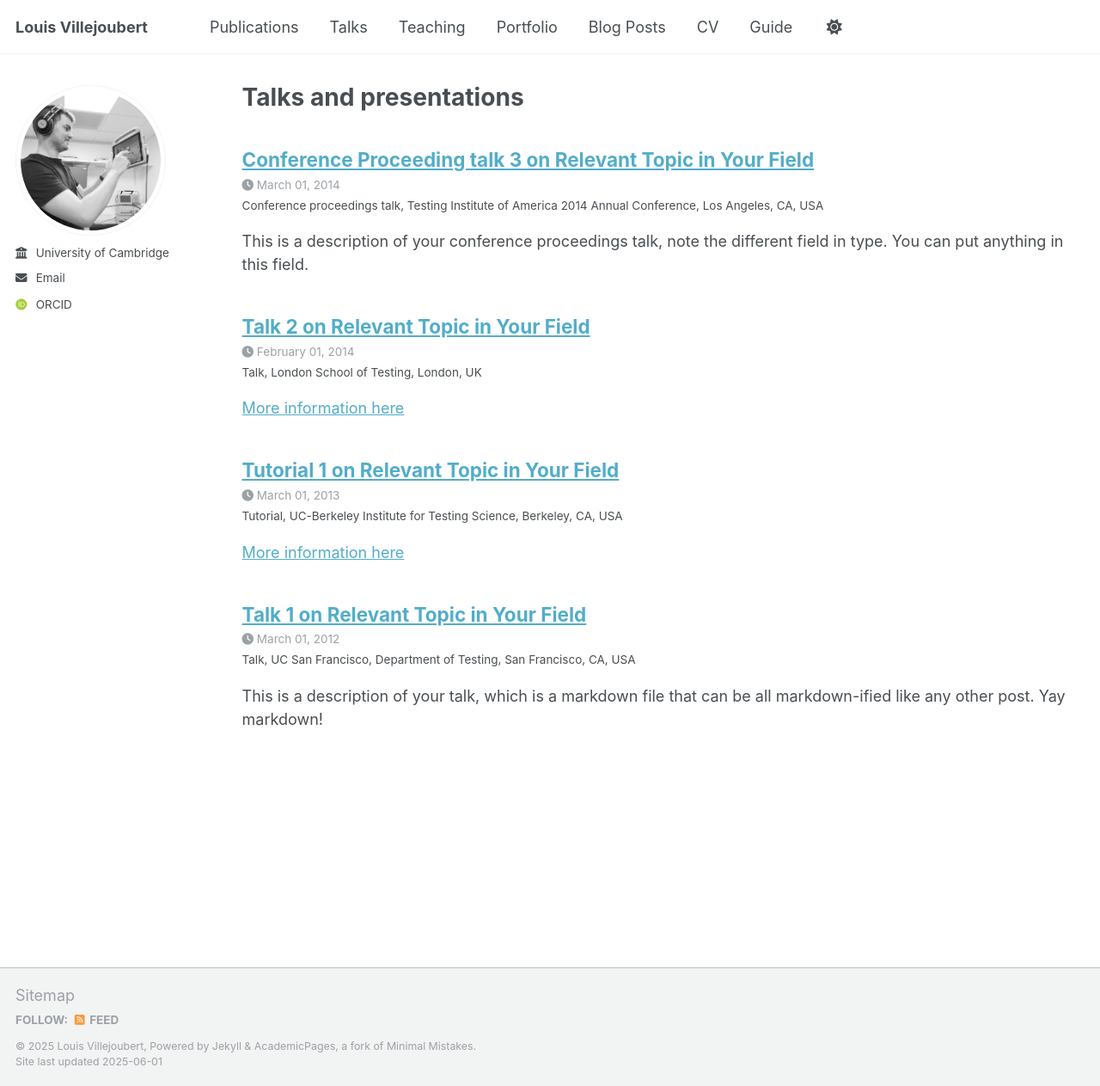
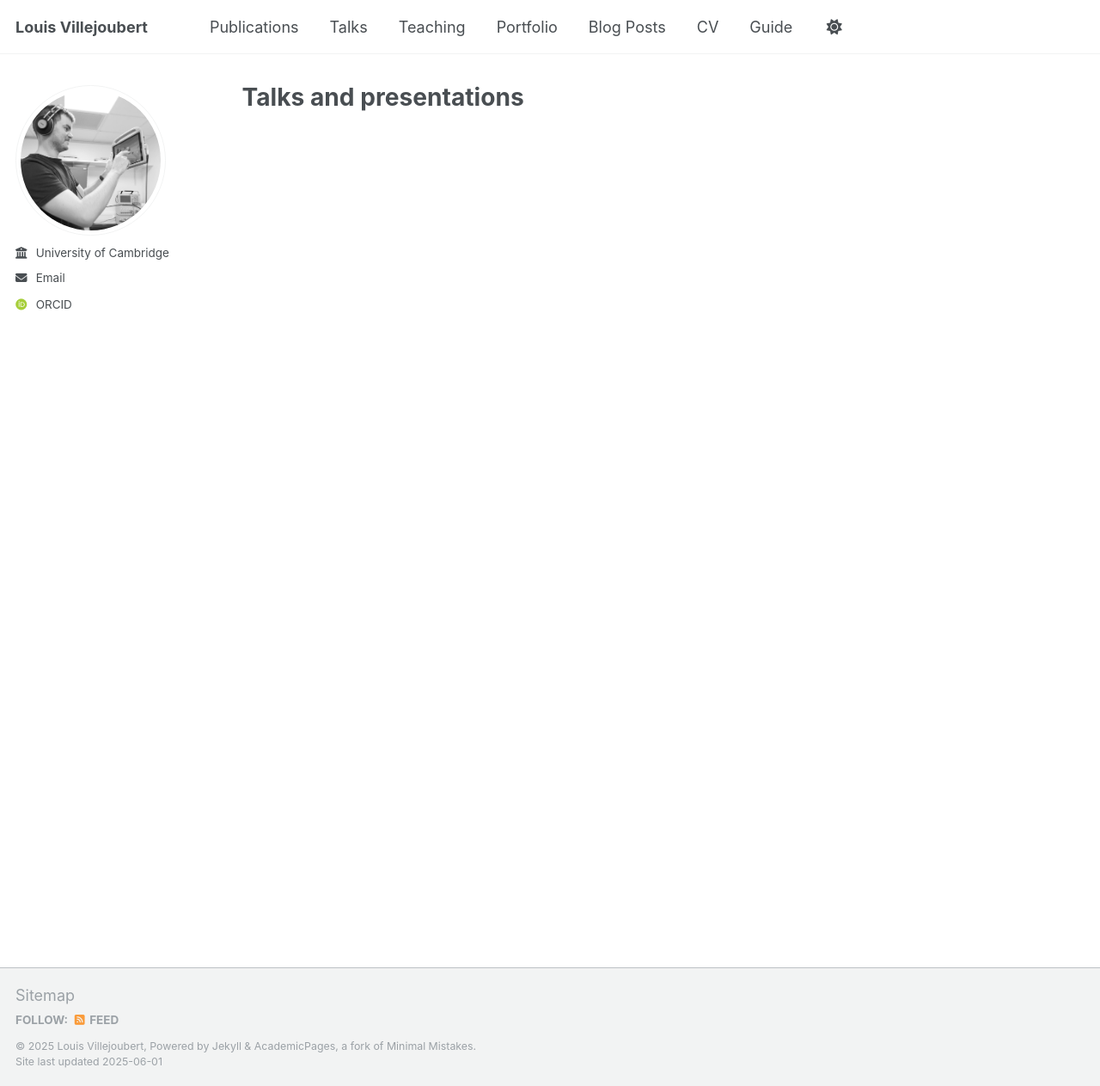
Before and after one commit to VillejoubertLouis/villejoubertlouis.github.io, a Jekyll site: the page built from _pages/talks.html, in a window 1280 px wide and 1263 px high. Shown: the whole window at 86% size. Built offline with Jekyll 4.4.1, drawn with Linux system fonts in a browser that asks for light colours; some web fonts are replaced; part of the change alters nothing that is shown.

```diff
--- a/_config.yml
+++ b/_config.yml
@@ -220,9 +220,9 @@ collections:
   portfolio:
     output: false
     permalink: /:collection/:path/
-  talks:
-    output: false
-    permalink: /:collection/:path/
+#  talks:
+ #   output: false
+#    permalink: /:collection/:path/
 
 
 # These settings control how pages and collections are included in the site
```
